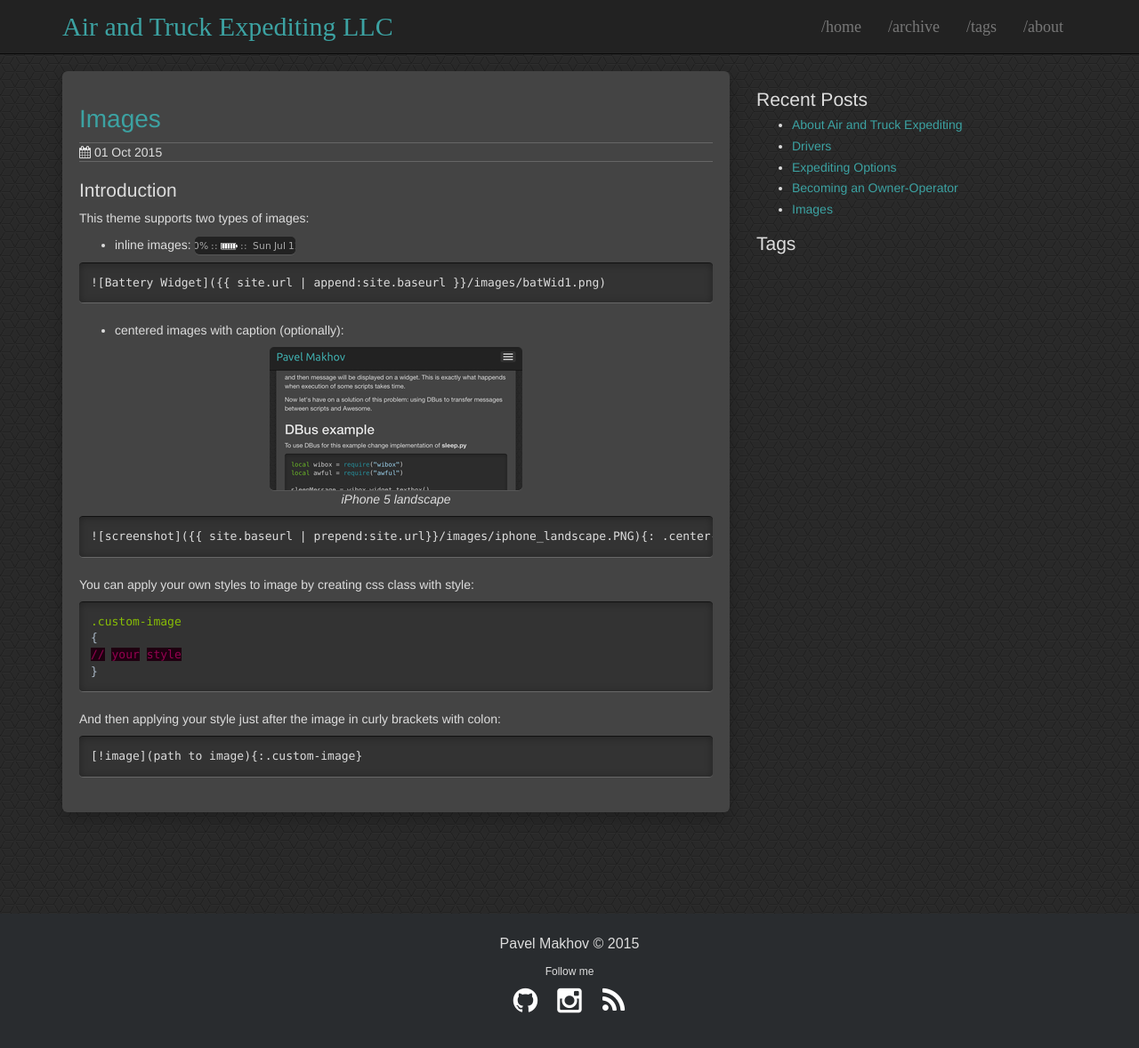
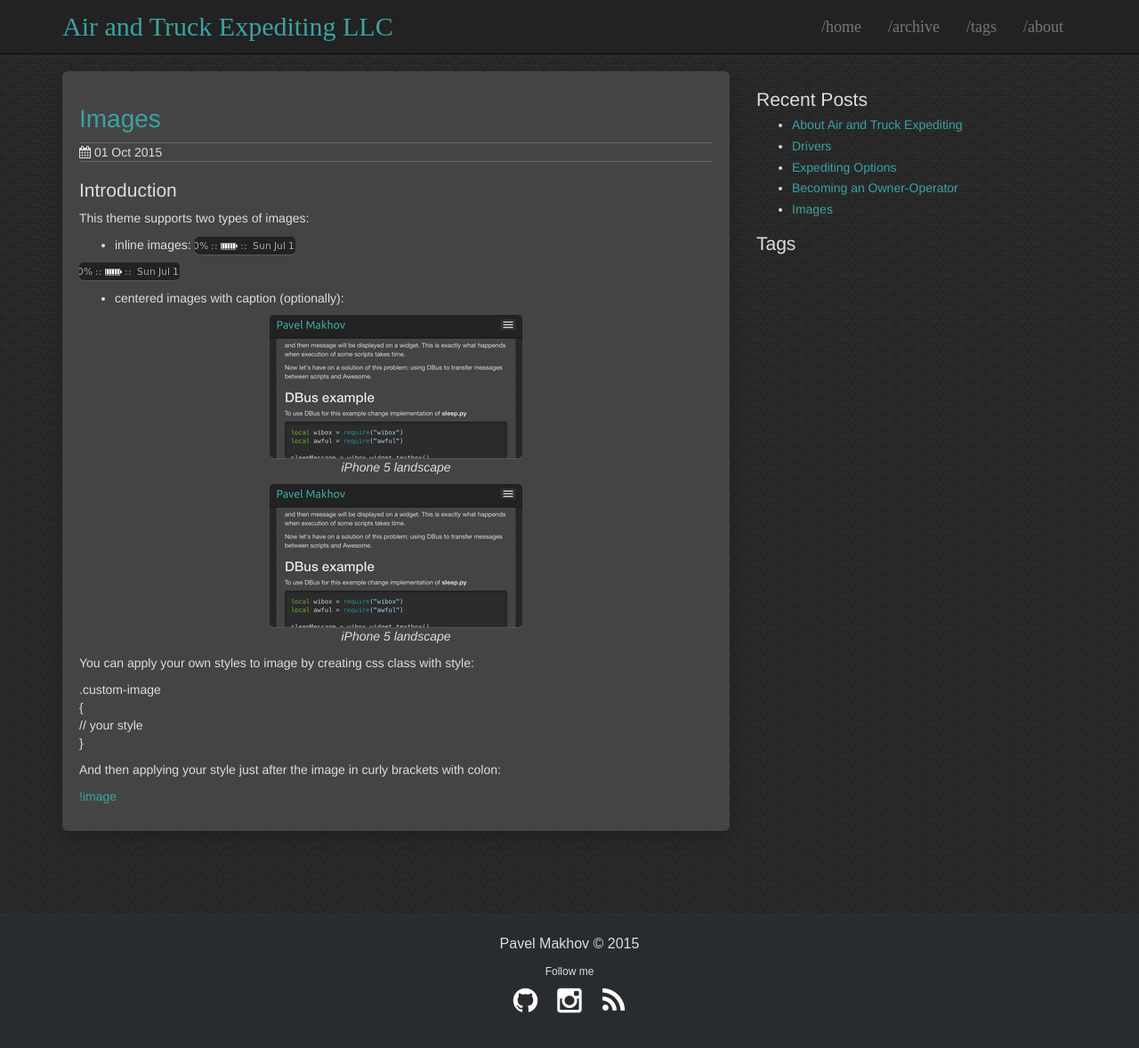
Before and after one commit to RiannKingrey/air-truck-expediting, a Jekyll site: the page built from _posts/2015-10-01-images.md, in a window 1280 px wide and 1204 px high. Shown: the top 1178 px of the window at 89% size. Built offline with Jekyll 4.4.1, drawn with Linux system fonts in a browser that asks for light colours.

Commit message:
deleted highlight

```diff
--- a/_posts/2015-10-01-images.md
+++ b/_posts/2015-10-01-images.md
@@ -10,35 +10,26 @@ This theme supports two types of images:
 
 - inline images: ![Battery Widget]({{ site.url | append:site.baseurl }}/images/batWid1.png)
 
-{% highlight html %}
-{% raw %}
+
 ![Battery Widget]({{ site.url | append:site.baseurl }}/images/batWid1.png)
-{% endraw %}
-{% endhighlight html %}
+
 
 - centered images with caption (optionally):
 
 ![screenshot]({{ site.baseurl | prepend:site.url}}/images/iphone_landscape.PNG){: .center-image }*iPhone 5 landscape*
 
-{% highlight html %}
-{% raw %}
 ![screenshot]({{ site.baseurl | prepend:site.url}}/images/iphone_landscape.PNG){: .center-image }*iPhone 5 landscape*
-{% endraw %}
-{% endhighlight html %}
+
 
 You can apply your own styles to image by creating css class with style:
 
-{% highlight css %}
+
 .custom-image
 {
 // your style
 }
-{% endhighlight css %}
+
 
 And then applying your style just after the image in curly brackets with colon:
 
-{% highlight html %}
-{% raw %}
 [!image](path to image){:.custom-image}
-{% endraw %}
-{% endhighlight html %}
```
Also changed, not shown: _posts/2015-07-01-social-icons.md (+3 -8 lines).
